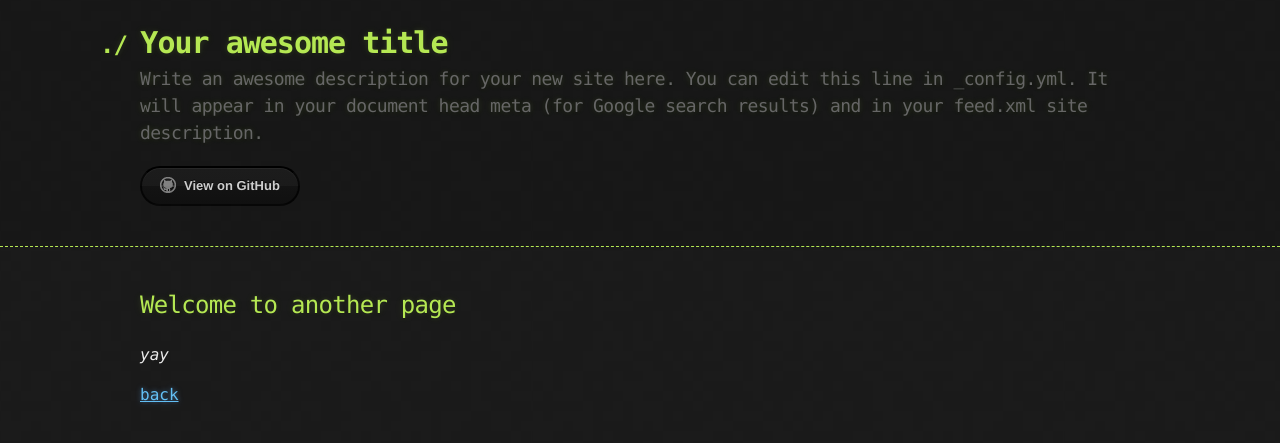
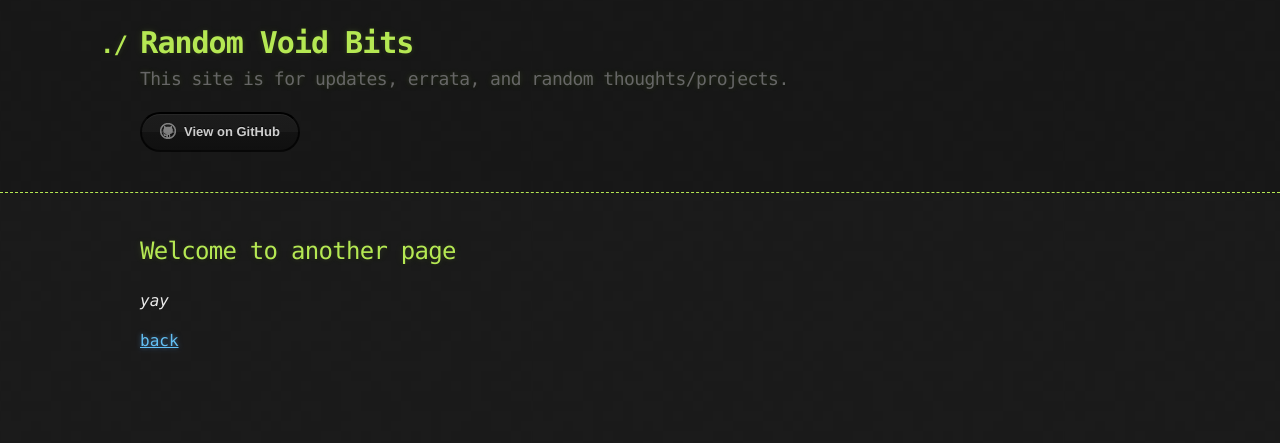
Before and after one commit to zjreid1/zjreid1.github.io, a Jekyll site: the page built from another-page.md, in a window 1280 px wide. Shown: the top 443 px of the page. Built offline with Jekyll 4.4.1, drawn with Linux system fonts in a browser that asks for light colours; our own code applies the rules of GitHub Pages for plain Markdown files.

Commit message:
Updating title and description for the base site

```diff
--- a/_config.yml
+++ b/_config.yml
@@ -18,16 +18,14 @@
 # You can create any custom variable you would like, and they will be accessible
 # in the templates via {{ site.myvariable }}.
 
-title: Your awesome title
+title: Random Void Bits
 email: your-email@example.com
 description: >- # this means to ignore newlines until "baseurl:"
-  Write an awesome description for your new site here. You can edit this
-  line in _config.yml. It will appear in your document head meta (for
-  Google search results) and in your feed.xml site description.
+  This site is for updates, errata, and random thoughts/projects.
 baseurl:  # the subpath of your site, e.g. /blog
 url:  # the base hostname & protocol for your site, e.g. http://example.com
-twitter_username: jekyllrb
-github_username:  jekyll
+twitter_username:
+github_username:
 
 # Build settings
 # theme: minima
```
